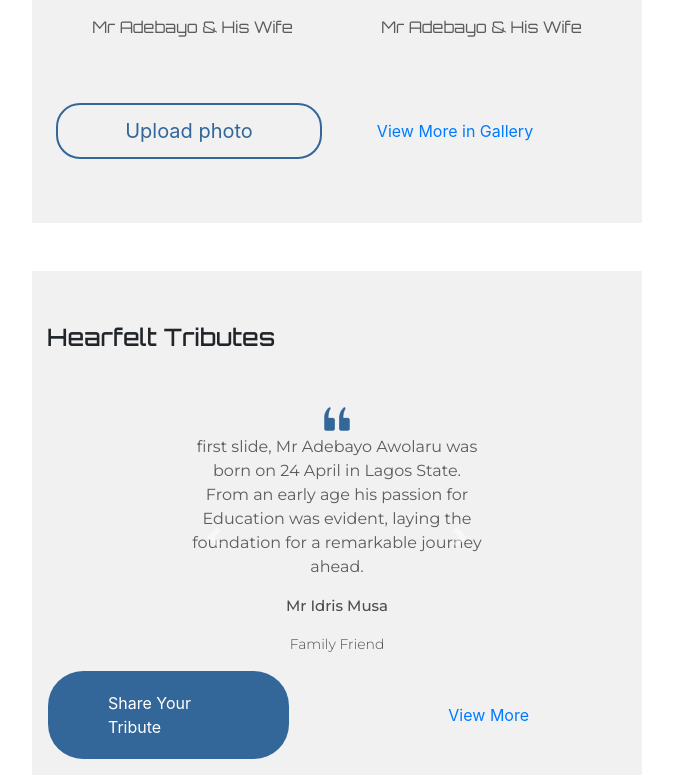
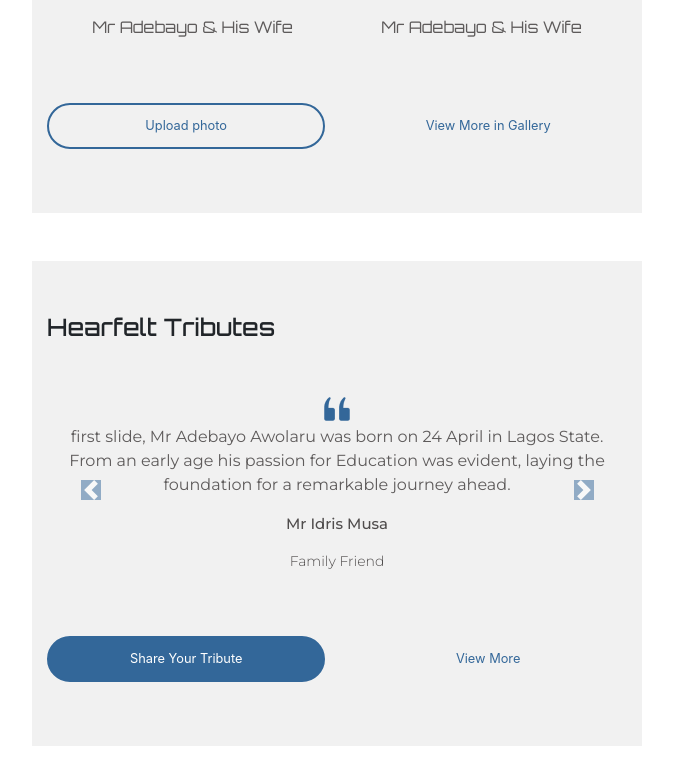
Before and after one commit to Clemcy9/funeral, a Django app: template templates/main.html in a window 1280 px wide. Shown: the part 2464-3239 px from the top of the page, without its empty margins (303-976 px from the left). After the commit the page ends 3210 px from the top, so only its background shows below. Run offline with Django 5.2, Linux system fonts and the light colour scheme; the template is opened without the code that fills it, so the values that code supplies are empty; some libraries are stand-ins or nearby versions.

Commit message:
caurosel controls and link resizing fix

```diff
--- a/templates/main.html
+++ b/templates/main.html
@@ -96,8 +96,8 @@
       </div>
 
       <!-- gallery section -->
-      <div class="container-fluid primary-bg mt-5 pb-3 pt-5  ">
-        <p class="heading mt-2 mb-5 pb-3" style="color: var(--sub-heading-text)">
+      <div class="container-fluid primary-bg mt-5 pb-3 pt-5 ">
+        <p class="heading mt-2 mb-5 pb-3" style="color: var(--sub-heading-text); ">
           Memories <br />
           Captured In Time
         </p>
@@ -107,7 +107,7 @@
         image to fix bug
         -->
 
-        <div class="row px-3" >
+        <div class="row px-3"  >
           <div class="col-6">
             <img
               src="https://img.freepik.com/free-photo/futuristic-moon-background_23-2150930694.jpg?size=626&ext=jpg&ga=GA1.1.120896997.1707432117&semt=ais="
@@ -151,24 +151,24 @@
         </div>
 
         <div
-          class="row container d-flex align-items-center justify-content-between my-5 px-4"
-        >
+          class=" my-5"
+        style=" width: 100%; display: flex;gap:1.5rem; justify-content: space-between ; align-items: center;" >
           <a
-            type="button"
-            class="text-center col-6 rounded-class"
+
+            class="text-center rounded-class"
             style="
               border: 2px #336799 solid;
               color: #336799;
               font-weight: 400;
               padding: 0.7rem 0.4rem;
-              font-size: 20px;
-              text-decoration: none;
+              font-size: .8em;
+              text-decoration: none;width: 50%;
             "
             href="./gallery.html"
           >
             Upload photo
           </a>
-          <a href="gallery.html" class="col-6 text-center">
+          <a href="gallery.html" class=" text-center" style="color: #336799;font-size: .8em; width: 50%;" >
             View More in Gallery
           </a>
         </div>
@@ -183,8 +183,8 @@
          <!-- cross  fade bootstrap -->
     <div
     id="carouselFade"
-    class="carousel slide carousel-fade max-width "
-    data-ride="carousel" style="margin: 0 auto;"
+    class="carousel slide carousel-fade  "
+    data-ride="carousel" style=" margin: 0 auto; width: 100%;"
   >
     <div class="carousel-inner">
       <div class="carousel-item active">
@@ -245,7 +245,7 @@
       role="button"
       data-slide="prev"
     >
-      <span class="carousel-control-prev-icon" aria-hidden="true"></span>
+      <span class="carousel-control-prev-icon" aria-hidden="true" style="background-color: #336799;"></span>
       <span class="sr-only">Previous</span>
     </a>
     <a
@@ -254,19 +254,36 @@
       role="button"
       data-slide="next"
     >
-      <span class="carousel-control-next-icon" aria-hidden="true"></span>
+      <span class="carousel-control-next-icon" aria-hidden="true" style="background-color: #336799;" ></span>
       <span class="sr-only">Next</span>
     </a>
   </div>
 
 
         <!-- created div to align share your tribute and view more on same row -->
-        <div class="row d-flex align-items-center px-3">
-          <a href="tributeList.html" class="d-block text-white button col-5 ">
-            Share Your Tribute
-          </a>
-          <a href="tribute.html" class="d-block col-4 offset-3">View More</a>
-        </div>
+        <div
+        class=" my-5"
+      style=" width: 100%; display: flex;gap:1.5rem; justify-content: space-between ; align-items: center;" >
+        <a
+
+          class="text-center rounded-class"
+          style="
+            border: 2px #336799 solid;
+            background-color: #336799;
+            color: white;
+            font-weight: 400;
+            padding: 0.7rem 0.4rem;
+            font-size: .8em;
+            text-decoration: none;width: 50%;
+          "
+          href="./tributeList.html"
+        >
+          Share Your Tribute
+        </a>
+        <a href="./tributeList.html" class=" text-center" style="color: #336799;font-size: .8em; width: 50%;" >
+          View More
+        </a>
+      </div>
       </div>
     </div>
 
```
